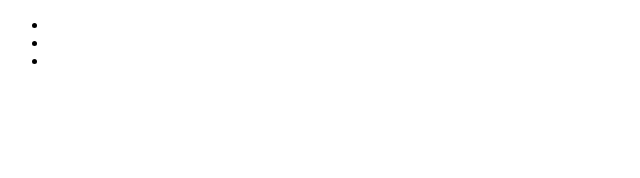
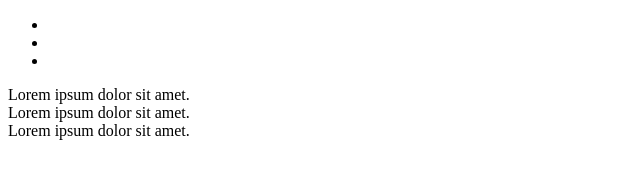
Before and after one commit to Jalal-Alhaddad/git-inter, a plain HTML site: page index.html in a window 1280 px wide. Shown: the whole page, without its empty margins (0-640 px from the left). Drawn offline with Linux system fonts and the light colour scheme.

Commit message:
Add Lorem

```diff
--- a/index.html
+++ b/index.html
@@ -14,9 +14,9 @@
     </ul>
   </div>
   <p>
-    <div></div>
-    <div></div>
-    <div></div>
+    <div>Lorem ipsum dolor sit amet.</div>
+    <div>Lorem ipsum dolor sit amet.</div>
+    <div>Lorem ipsum dolor sit amet.</div>
   </p>
 </body>
 </html>
```
